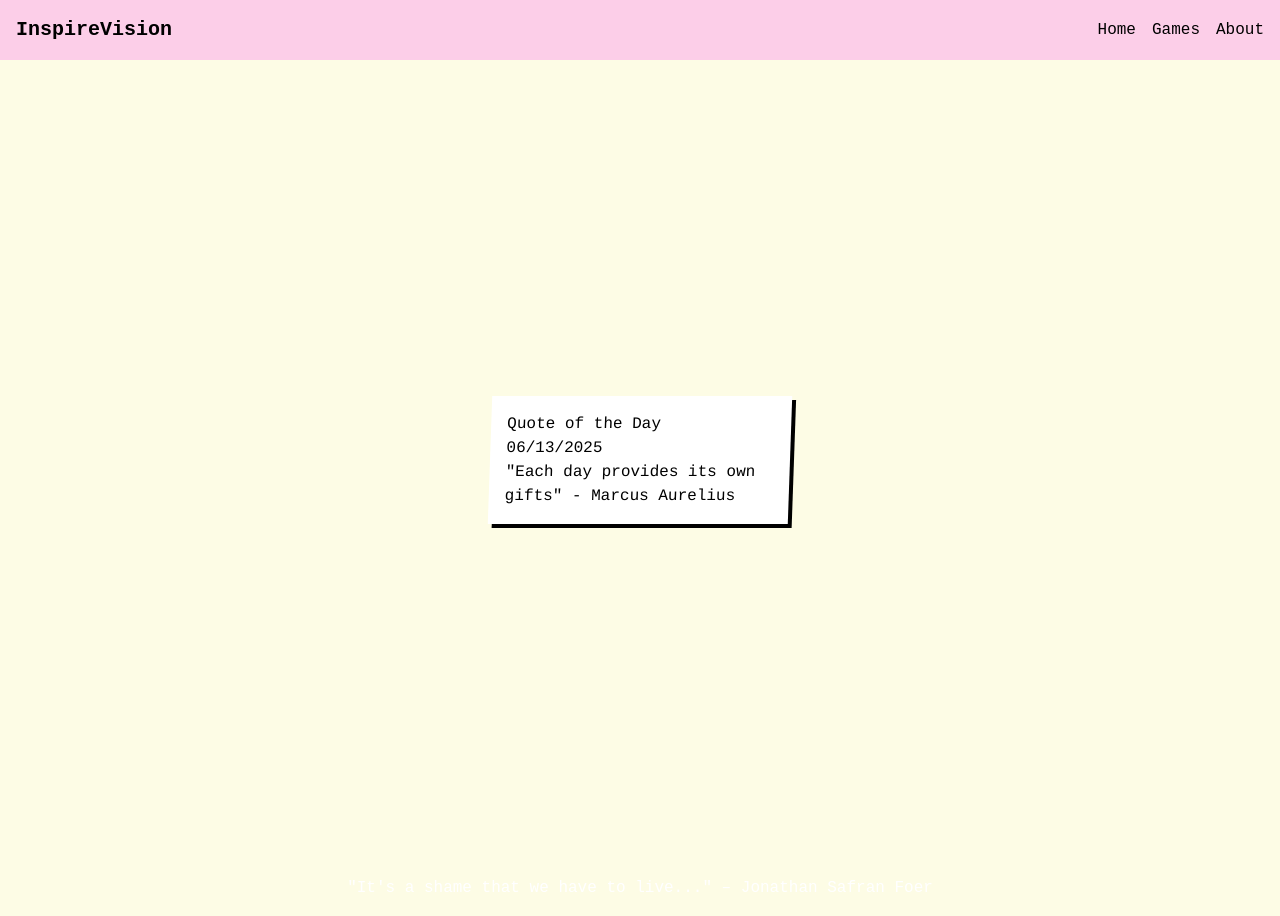
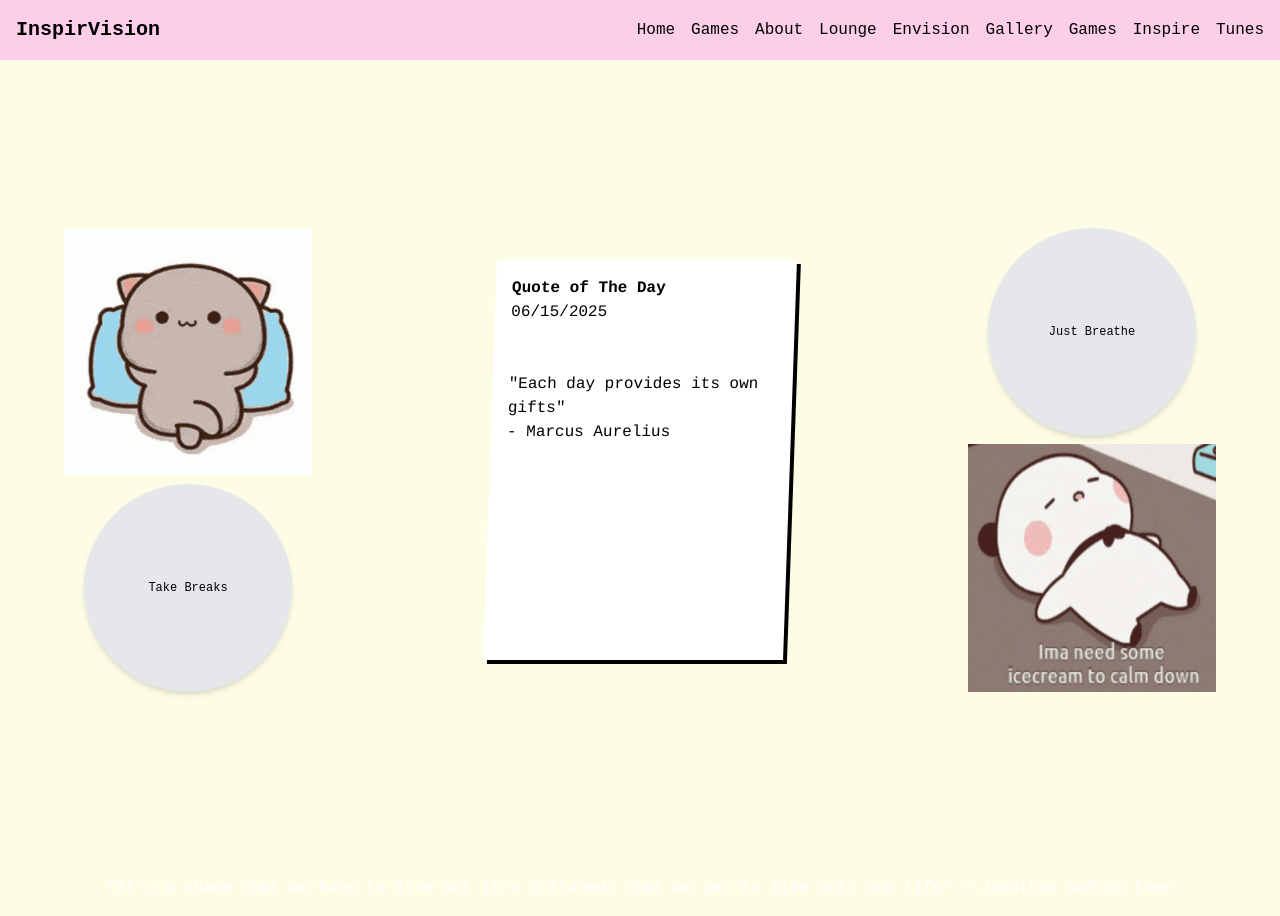
Before and after one commit to InspirVision/InspirVision.github.io, a Next.js app: page / in a window 1280 px wide. Built offline with nearby package versions, Linux system fonts and the light colour scheme.

Commit message:
progress...

```diff
--- a/src/app/components/Footer.tsx
+++ b/src/app/components/Footer.tsx
@@ -1,7 +1,7 @@
 export default function Footer() {
   return (
     <footer className="bg-brown-700 text-white p-4 text-center">
-      <p>"It's a shame that we have to live..." – Jonathan Safran Foer</p>
+      <p>"It's a shame that we have to live but it's a tragedy that we get to live only one life" – Jonathan Safran Foer</p>
     </footer>
   );
 }
--- a/src/app/components/MoodBubble.js
+++ /dev/null
@@ -1 +0,0 @@
-// for speech bubbles with gifs
--- /dev/null
+++ b/src/app/components/MoodBubbles.js
@@ -0,0 +1,25 @@
+// for speech bubbles with gifs
+
+// Left side: GIF above, Bubble below
+export function LeftMoodBubble() {
+  return (
+    <div className="flex flex-col items-center">
+      <img src="gifs/left.gif" alt="Left Mood GIF" className="w-62 h-62 mb-2" />
+      <div className="bg-gray-200 p-4 rounded-full shadow-md w-52 h-52 flex justify-center items-center text-center">
+        <p className="text-xs">Take Breaks</p>
+      </div>
+    </div>
+  );
+}
+
+// Right side: Bubble above, GIF below
+export function RightMoodBubble() {
+  return (
+    <div className="flex flex-col items-center">
+      <div className="bg-gray-200 p-4 rounded-full shadow-md w-52 h-52 flex justify-center items-center text-center">
+        <p className="text-xs">Just Breathe</p>
+      </div>
+      <img src="gifs/right.gif" alt="Right Mood GIF" className="w-62 h-62 mt-2" />
+    </div>
+  );
+}
--- a/src/app/components/NavBar.tsx
+++ b/src/app/components/NavBar.tsx
@@ -1,12 +1,17 @@
 export default function NavBar() {
   return (
     <nav className="bg-pink-200 p-4 flex justify-between items-center">
-      <h1 className="text-xl font-bold">InspireVision</h1>
+      <h1 className="text-xl font-bold">InspirVision</h1>
       <ul className="flex space-x-4">
         <li><a href="/">Home</a></li>
         <li><a href="/games">Games</a></li>
         <li><a href="/about">About</a></li>
-        {/* Add other links */}
+        <li><a href="/[lounge]">Lounge</a></li>
+        <li><a href="/envision">Envision</a></li>
+        <li><a href="/gallery">Gallery</a></li>
+        <li><a href="/games">Games</a></li>
+        <li><a href="/inspire">Inspire</a></li>
+        <li><a href="/tunes">Tunes</a></li>
       </ul>
     </nav>
   );
--- a/src/app/components/QuoteCard.js
+++ b/src/app/components/QuoteCard.js
@@ -5,13 +5,18 @@ return (
         backgroundColor: "white",
         padding: "1rem",
         width: "300px",
+        height: "400px",
         fontFamily: "'Courier New', monospace",
         boxShadow: "4px 4px 0 black",
         transform: "skew(-2deg)",
     }}>
-    <h2> Quote of the Day </h2>
-    <p> 06/13/2025 </p>
-    <blockquote> "Each day provides its own gifts" - Marcus Aurelius </blockquote>
+    <h1> <b>Quote of The Day </b></h1>
+    <h2> 06/15/2025 </h2>
+    <br />
+    <br />
+    <p> "Each day provides its own gifts" <br />
+        - Marcus Aurelius
+    </p>
     </div>
 );
 }
--- a/src/app/layout.tsx
+++ b/src/app/layout.tsx
@@ -15,15 +15,11 @@ const geistMono = Geist_Mono({
 });
 
 export const metadata: Metadata = {
-  title: "Create Next App",
-  description: "Generated by create next app",
+  title: "InspirVision",
+  description: "Your home for calm",
 };
 
-export default function RootLayout({
-  children,
-}: Readonly<{
-  children: React.ReactNode;
-}>) {
+export default function RootLayout({children,}: Readonly<{children: React.ReactNode;}>) {
   return (
     <html lang="en">
       <body
@@ -31,7 +27,7 @@ export default function RootLayout({
       >
         <NavBar/>
         <main>{children}</main>
-        <Footer />
+        <Footer/>
       </body>
     </html>
   );
--- a/src/app/page.js
+++ b/src/app/page.js
@@ -1,15 +1,32 @@
+import { LeftMoodBubble, RightMoodBubble } from "./components/MoodBubbles";
 import QuoteCard from "./components/QuoteCard";
-
 
 export default function HomePage() {
   return (
-    <main style={{
-      display: "flex",
-      justifyContent: "center",
-      alignItems: "center",
-      height: "100vh",
-      backgroundColor: "#fdfce5",
-    }}>
-    <QuoteCard />
+    <main
+      style={{
+        position: "relative",
+        height: "100vh",
+        backgroundColor: "#fdfce5",
+        padding: "0 2rem",
+        display: "flex",
+        alignItems: "center",
+      }}
+    >
+      {/* Left MoodBubble */}
+      <div style={{ position: "absolute", left: "5%", top: "50%", transform: "translateY(-50%)" }}>
+        <LeftMoodBubble />
+      </div>
+
+      {/* Center QuoteCard */}
+      <div style={{ position: "absolute", left: "50%", transform: "translateX(-50%)" }}>
+        <QuoteCard />
+      </div>
+
+      {/* Right MoodBubble */}
+      <div style={{ position: "absolute", right: "5%", top: "50%", transform: "translateY(-50%)" }}>
+        <RightMoodBubble />
+      </div>
     </main>
-  ); }
+  );
+}
```
Also changed, not shown: public/gifs/left.gif (added), public/gifs/right.gif (added), src/app/components/Gifs.js (deleted).
